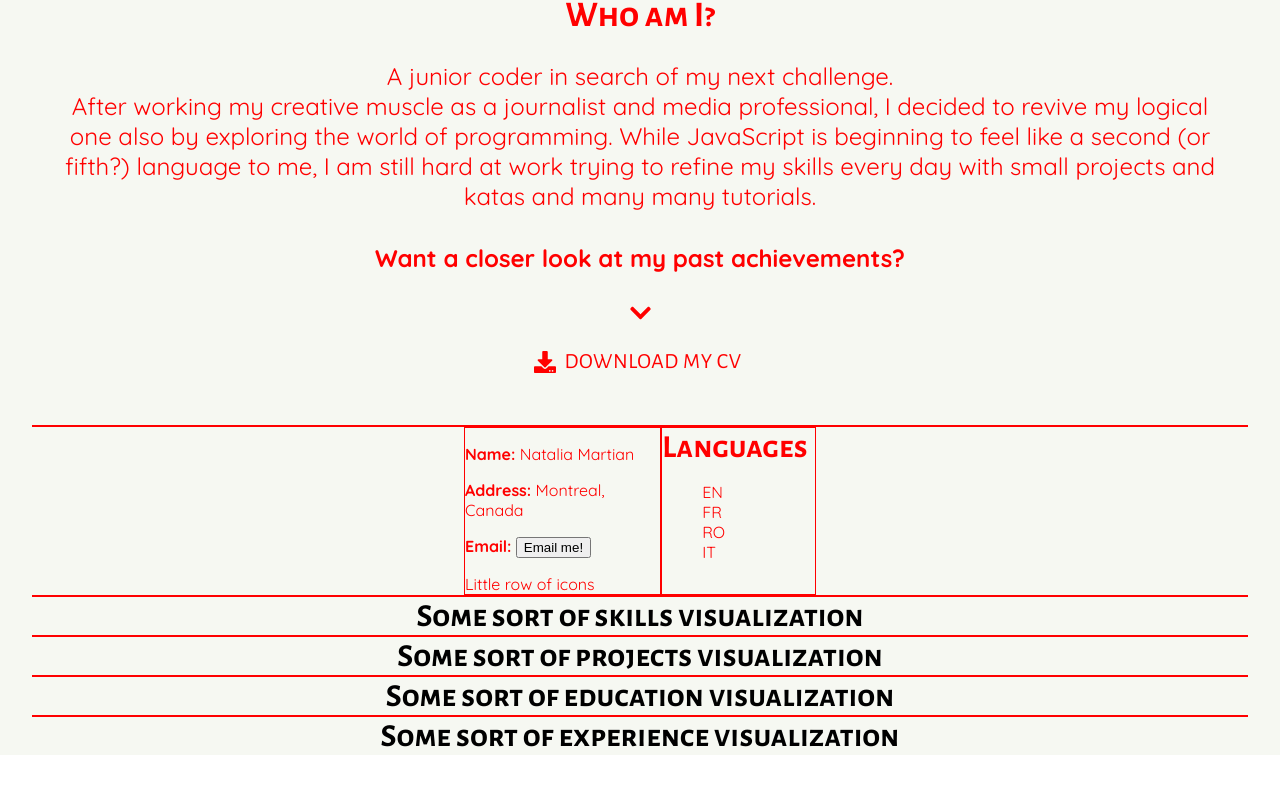
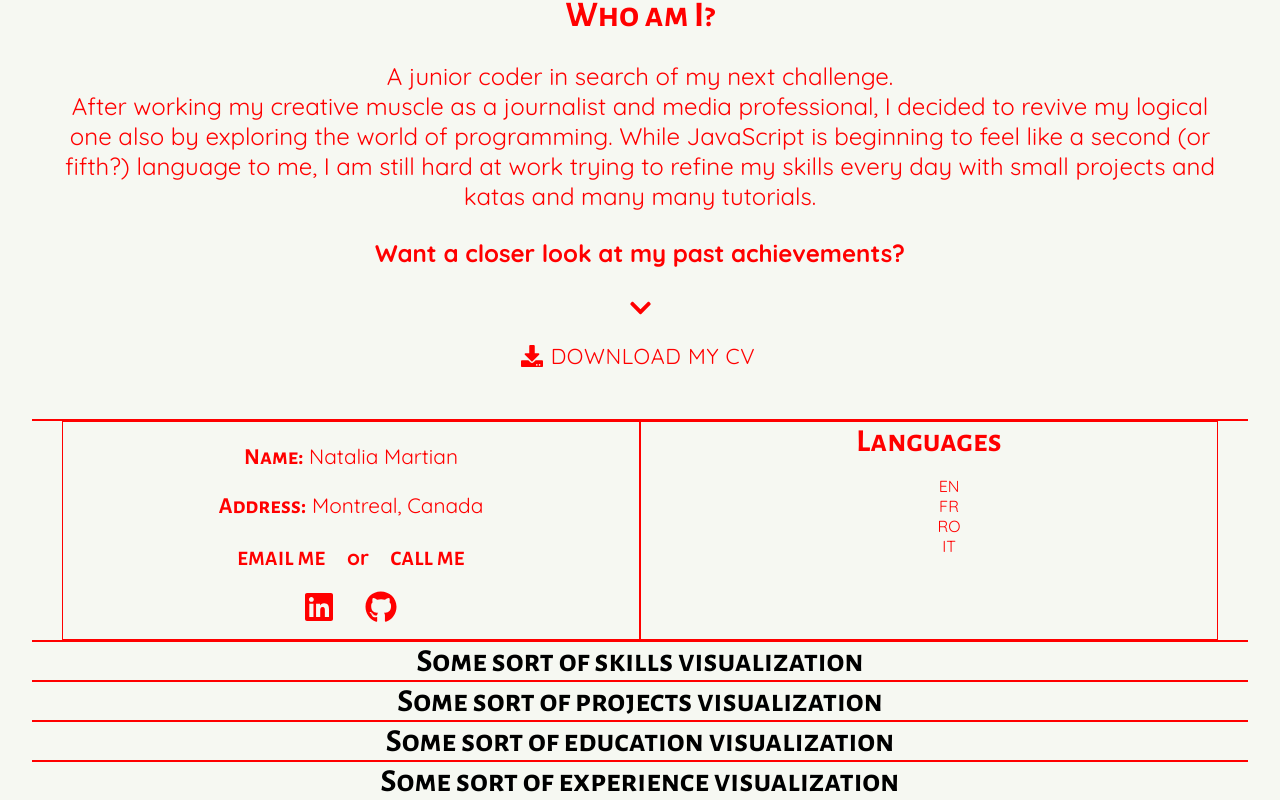
Before and after one commit to nataliaCodes/portfolio, a React (Create React App) app: page / in a window 1280 px wide. Shown: the part 545-1345 px from the top of the page. Before the commit the page ends 1300 px from the top, so only its background shows below. Built offline with nearby package versions, Linux system fonts and the light colour scheme.

Commit message:
Style Contact section

```diff
--- a/src/components/App.scss
+++ b/src/components/App.scss
@@ -5,29 +5,27 @@ $title-font: 'Alegreya Sans SC', sans-serif;
 $paragraph-font: 'Quicksand', sans-serif;
 
 .App {
+  display: flex;
+  flex-direction: column;
+  align-items: center;
+
   text-align: center;
   background-color: $body-color;
   width: 100vw;
   padding: 0px auto;
   margin: 0px auto;
-
-  font-family: $title-font;
   font-family: $paragraph-font;
-
-  display: flex;
-  flex-direction: column;
-  align-items: center;
-
 }
 
 .Information {
   display: flex;
-  justify-content: space-evenly;
+  justify-content: space-between;
+
   color: $text-color;
 }
 
 h1 {
-  font-family: 'Alegreya Sans SC', sans-serif;
+  font-family: $title-font;
   font-weight: 600;
   margin: 0px auto;
 }
--- a/src/components/Button.jsx
+++ b/src/components/Button.jsx
@@ -8,7 +8,7 @@ const ThemedButton = withStyles((theme) => ({
     // color: '#2A2A28',
     color: 'red',
     fontSize: '.9em',
-    fontFamily: 'Alegreya Sans SC',
+    fontFamily: 'Quicksand',
     '&:hover': {
       backgroundColor: '#CFDBD5',
     },
--- a/src/components/Contact.jsx
+++ b/src/components/Contact.jsx
@@ -1,13 +1,20 @@
+import { Fragment } from 'react';
+
+import { FontAwesomeIcon } from '@fortawesome/react-fontawesome';
+import { faLinkedin, faGithub } from '@fortawesome/free-brands-svg-icons';
+
 import './Contact.scss';
+
+import StyledButton from './Button';
 
 function Contact() {
   return (
     <div className="Contact">
-    <p><span>Name:</span> Natalia Martian</p>
-    <p><span>Address:</span> Montreal, Canada</p>
-    <p><span>Email:</span> <button>Email me!</button></p>
-    <div>Little row of icons</div>
-  </div>
+      <p><span>Name:</span> Natalia Martian</p>
+      <p><span>Address:</span> Montreal, Canada</p>
+      <div className="contact-buttons"><StyledButton>Email me</StyledButton><h4>or</h4><StyledButton>Call me</StyledButton></div>
+      <><FontAwesomeIcon className="contact-icons" icon={faLinkedin} /><FontAwesomeIcon className="contact-icons" icon={faGithub} /></>
+    </div>
   );
 }
 
--- a/src/components/Contact.scss
+++ b/src/components/Contact.scss
@@ -1,10 +1,36 @@
+@import './App.scss';
+
 .Contact {
-  // margin-right: 2em;
   border: 1px solid red;
-  // padding: 1em;
-  text-align: left;
+  text-align: center;
+  color: $text-color;
+  width: 45vw;
 
   span {
     font-weight: bold;
+    font-family: $title-font;
+    font-size: 1.1em;
+  }
+
+  p {
+    font-size: 1.3em;
   }
 }
+
+.contact-buttons {
+  display: flex;
+  align-items: center;
+  justify-content: center;
+
+  margin-top: -1em;
+  font-size: 1.3em;
+}
+
+h4 {
+  margin: 1.1em .5em 1.3em .5em;
+}
+
+.contact-icons {
+  font-size: 2em;
+  margin: -0.2em .5em .5em .5em;
+}
--- a/src/components/Languages.scss
+++ b/src/components/Languages.scss
@@ -1,9 +1,9 @@
+@import './App.scss';
+
 .Languages {
-  // margin-left: 2em;
   border: 1px solid red;
-  // padding: 1em;
-  width: 45%;
-  text-align: left;
+  width: 45vw;
+  text-align: center;
 
   li {
     list-style: none;
--- a/src/components/Navbar.scss
+++ b/src/components/Navbar.scss
@@ -14,13 +14,13 @@
   }
 
   .menu-icon {
+    display: flex;
+    align-items: center;
+
     height: 2.5em;
     width: 3.5em;
     margin: 0 2em 0 2em;
     padding: 2em 0 2em 0;
-
-    display: flex;
-    align-items: center;
   }
 
   .envelope {
```
Also changed, not shown: 1 other file (tests, documents, lock files or other folders).
